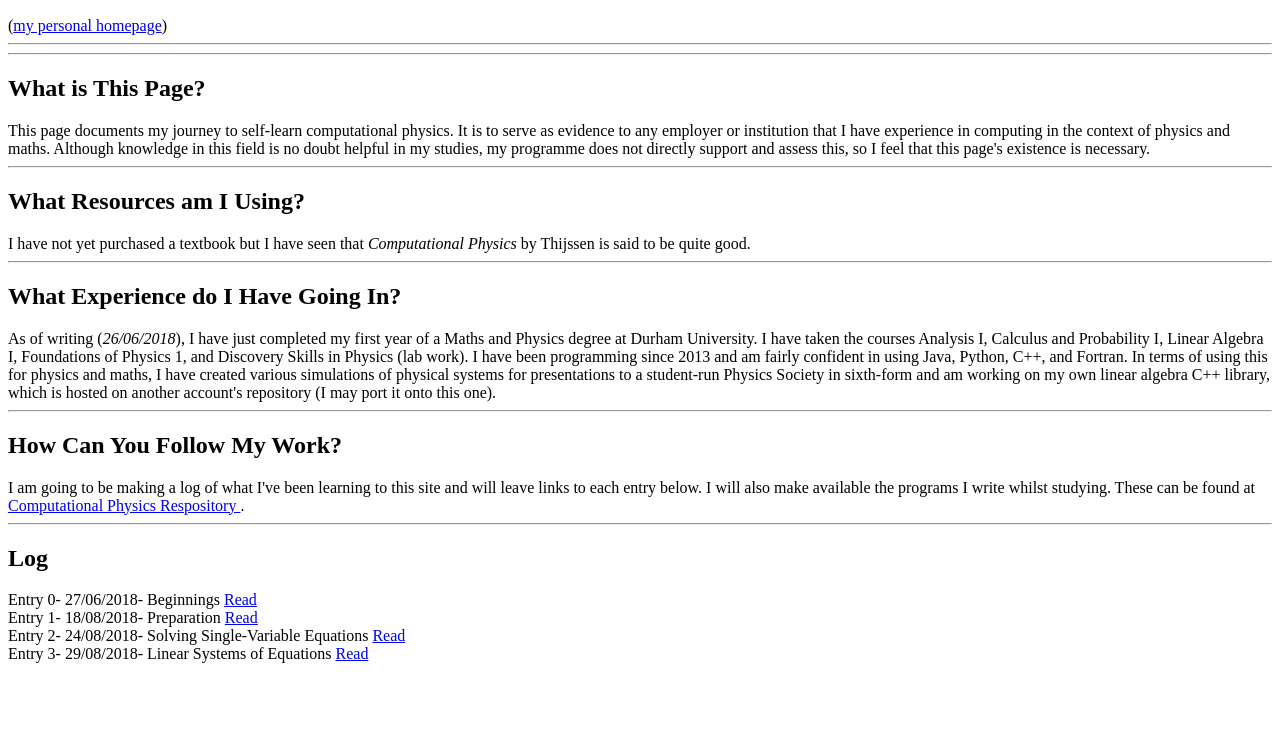
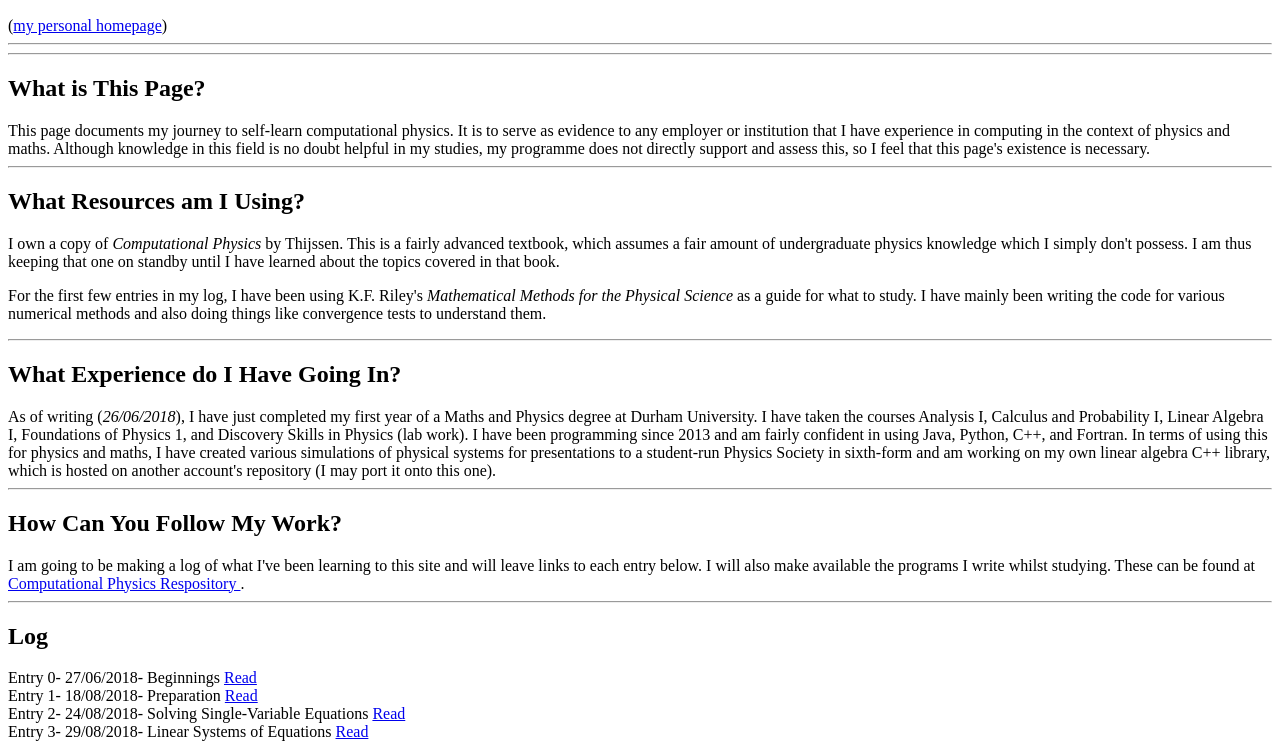
Before and after one commit to MatthewSmithPhysics/Computational-Physics, a plain HTML site: page index.html in a window 1280 px wide. Shown: the part 96-845 px from the top of the page. Before the commit the page ends 800 px from the top, so only its background shows below. Drawn offline with Linux system fonts and the light colour scheme.

Commit message:
updated resources

```diff
--- a/index.html
+++ b/index.html
@@ -13,7 +13,12 @@
     in my studies, my programme does not directly support and assess this, so I feel that this page's existence is necessary.
     <hr>
     <h2> What Resources am I Using? </h2>
-    I have not yet purchased a textbook but I have seen that <i> Computational Physics </i> by Thijssen is said to be quite good.
+	<p>
+    I own a copy of <i>Computational Physics</i> by Thijssen. This is a fairly advanced textbook, which assumes a fair amount of undergraduate physics knowledge which I simply don't possess. I am thus keeping that one on standby until I have learned about the topics covered in that book.
+	</p>
+	<p>
+	For the first few entries in my log, I have been using K.F. Riley's <i>Mathematical Methods for the Physical Science</i> as a guide for what to study. I have mainly been writing the code for various numerical methods and also doing things like convergence tests to understand them.
+	</p>
     <hr>
     <h2> What Experience do I Have Going In? </h2>
     As of writing (<i>26/06/2018</i>), I have just completed my first year of a Maths and Physics degree at Durham University. I
```
